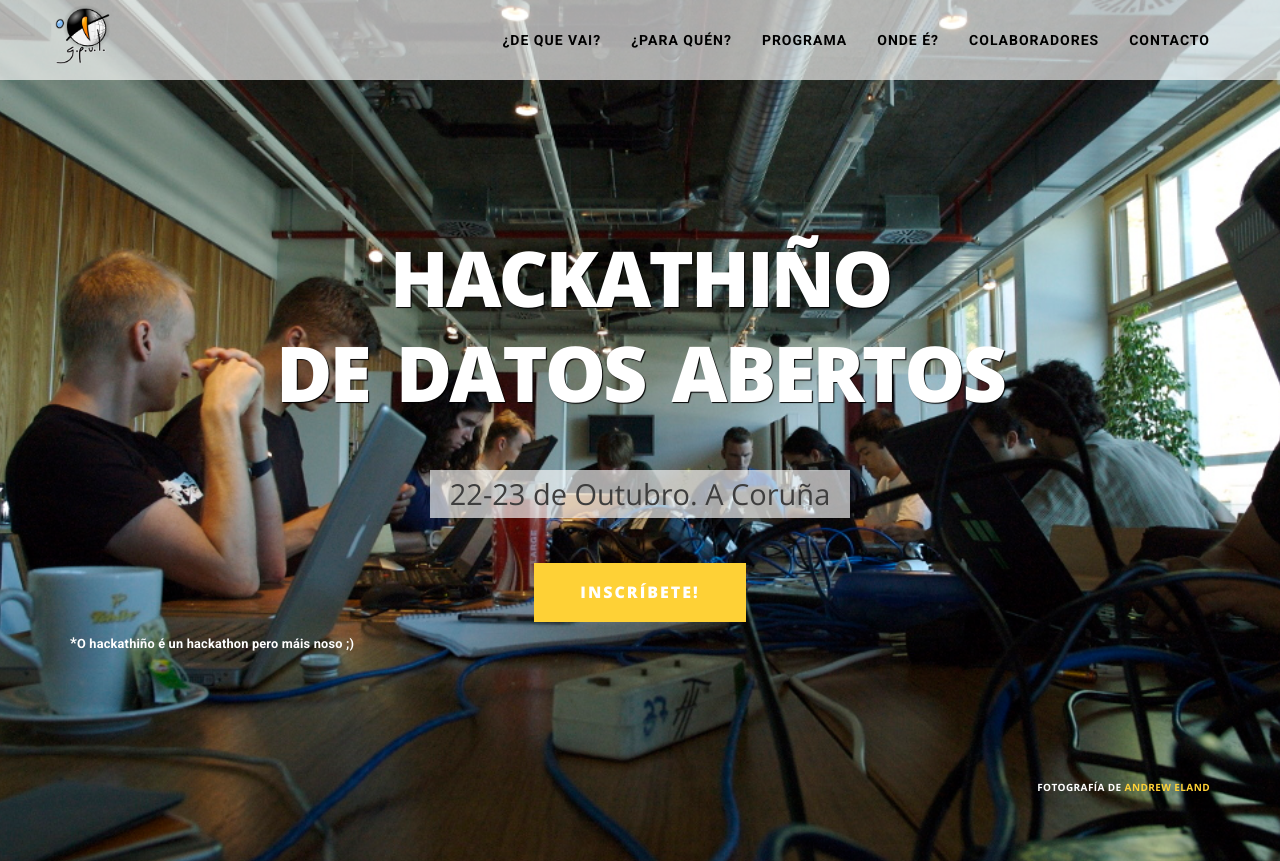
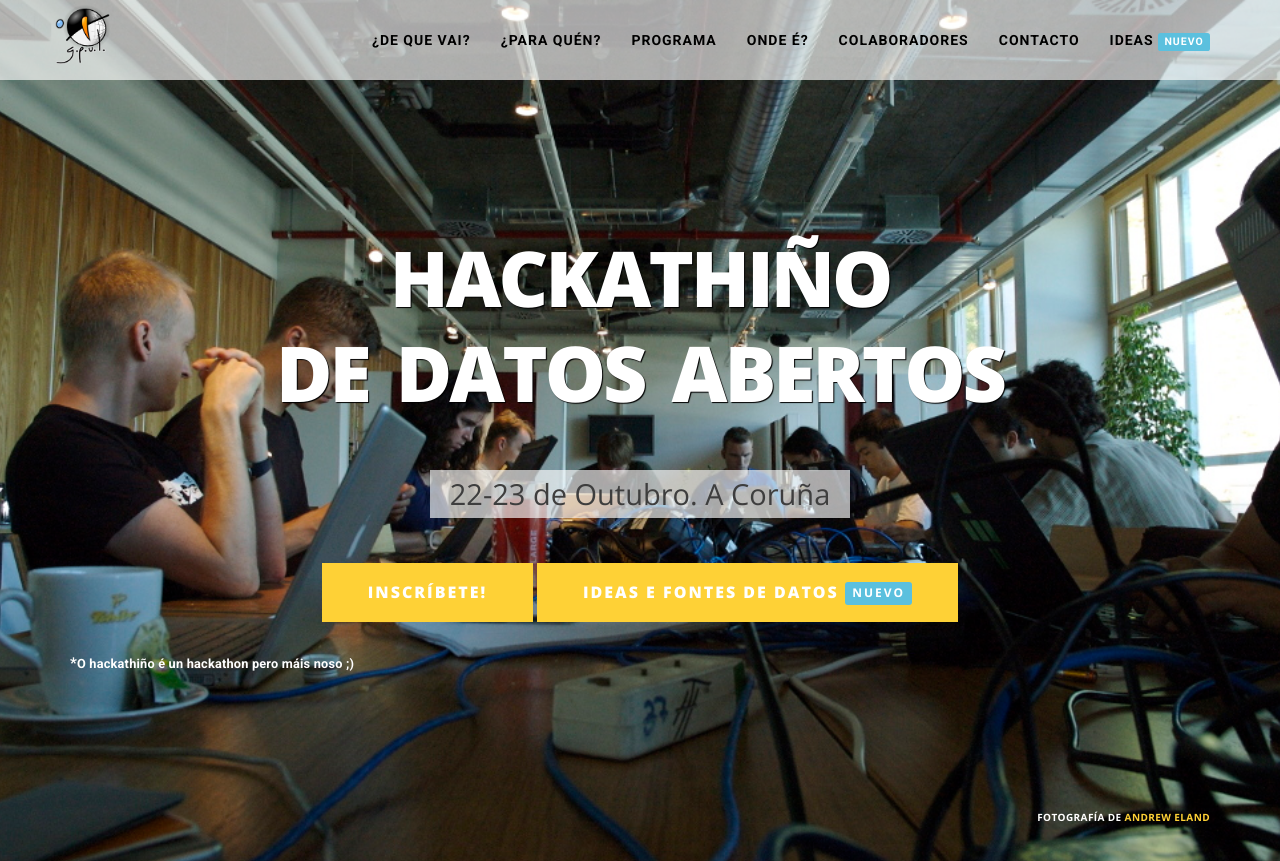
Before and after one commit to gpul-org/hackatinho, a plain HTML site: page index.html in a window 1280 px wide. Shown: the top 861 px of the page. Drawn offline with nearby package versions, Linux system fonts and the light colour scheme.

Commit message:
Make ideas button visible

```diff
--- a/index.html
+++ b/index.html
@@ -56,6 +56,9 @@
 						<li>
 							<a class="page-scroll" href="#contact">Contacto</a>
 						</li>
+						<li>
+							<a class="page-scroll" href="https://forums.gpul.org/c/hackathino" target="_blank">Ideas <span class="label label-info">Nuevo</span></a>
+						</li>
 					</ul>
 				</div>
 				<!-- /.navbar-collapse -->
@@ -69,7 +72,10 @@
 					<div class="intro-text">
 						<div class="intro-heading">Hackathiño <br/>de datos abertos</div>
 						<div class="intro-lead-in">22-23 de Outubro. A Coruña</div>
-						<p><a href="https://www.ticketea.com/entradas-networking-hackathino-de-datos-abertos-gpul/" target="_blank" class="page-scroll btn btn-xl">Inscríbete!</a></p>
+						<p>
+							<a href="https://www.ticketea.com/entradas-networking-hackathino-de-datos-abertos-gpul/" target="_blank" class="page-scroll btn btn-xl">Inscríbete!</a>
+							<a href="https://forums.gpul.org/c/hackathino" target="_blank" class="page-scroll btn btn-xl">Ideas e fontes de datos <span class="label label-info">Nuevo</span></a>
+						</p></br>
 						<p class="pull-left" style="color:white; font-weight:bold;">*<small>O hackathiño é un hackathon pero máis noso ;)</small></p>
 						<h5 class="naming">Fotografía de <a target="_blank" href="https://www.flickr.com/photos/andreweland/1393809598/in/photostream/">Andrew Eland</a></h5>
 					</div>
```
